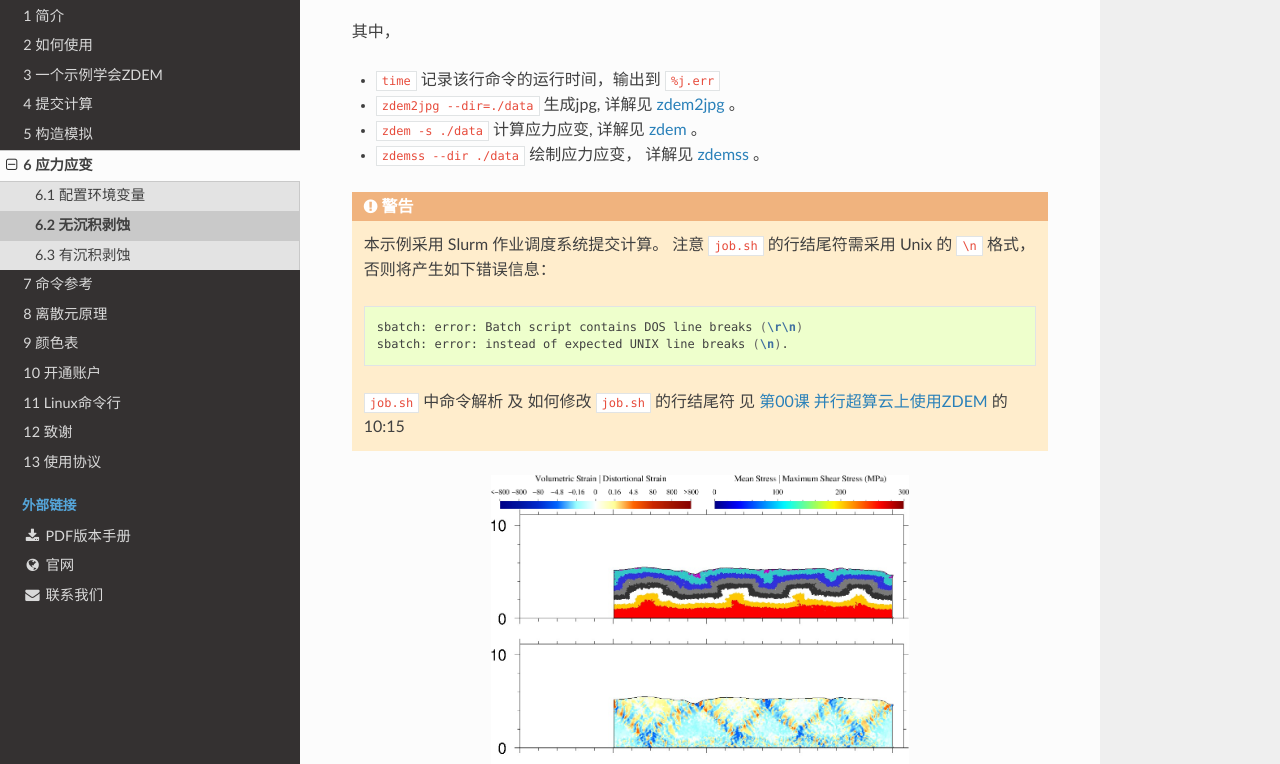
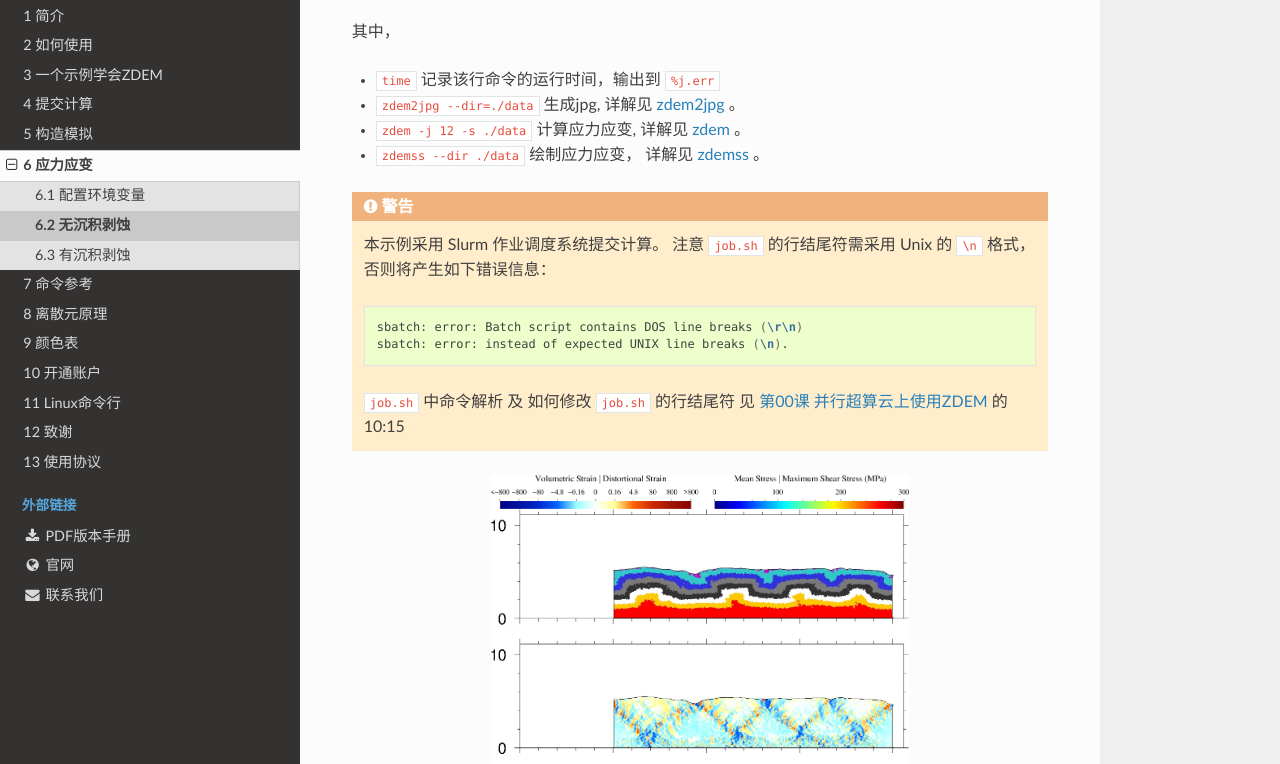
Before and after one commit to geovbox/zdem_doc, a Sphinx documentation site: the page built from source/strainstress/no_add_del/index.rst, in a window 1280 px wide and 900 px high, scrolled down 533 px, cut to the strip 136-900 px from the top of the window. Built offline with Sphinx 7.4.7 and the Read the Docs theme 2.0.0, drawn with Linux system fonts in a browser that asks for light colours; comment, search, counter and statistics services are not loaded.

Commit message:
strainstress/no_add_del/job.sh，添加 -j 12 修复zdem -s ./data中mkdir err

```diff
--- a/source/strainstress/no_add_del/index.rst
+++ b/source/strainstress/no_add_del/index.rst
@@ -27,7 +27,7 @@
 
 - ``time`` 记录该行命令的运行时间，输出到 ``%j.err``
 - ``zdem2jpg --dir=./data`` 生成jpg, 详解见 :ref:`zdem2jpg` 。
-- ``zdem -s ./data`` 计算应力应变, 详解见 :ref:`zdem` 。
+- ``zdem -j 12 -s ./data`` 计算应力应变, 详解见 :ref:`zdem` 。
 - ``zdemss --dir ./data`` 绘制应力应变， 详解见 :ref:`zdemss` 。
 
 
```
Also changed, not shown: 1 other file.
